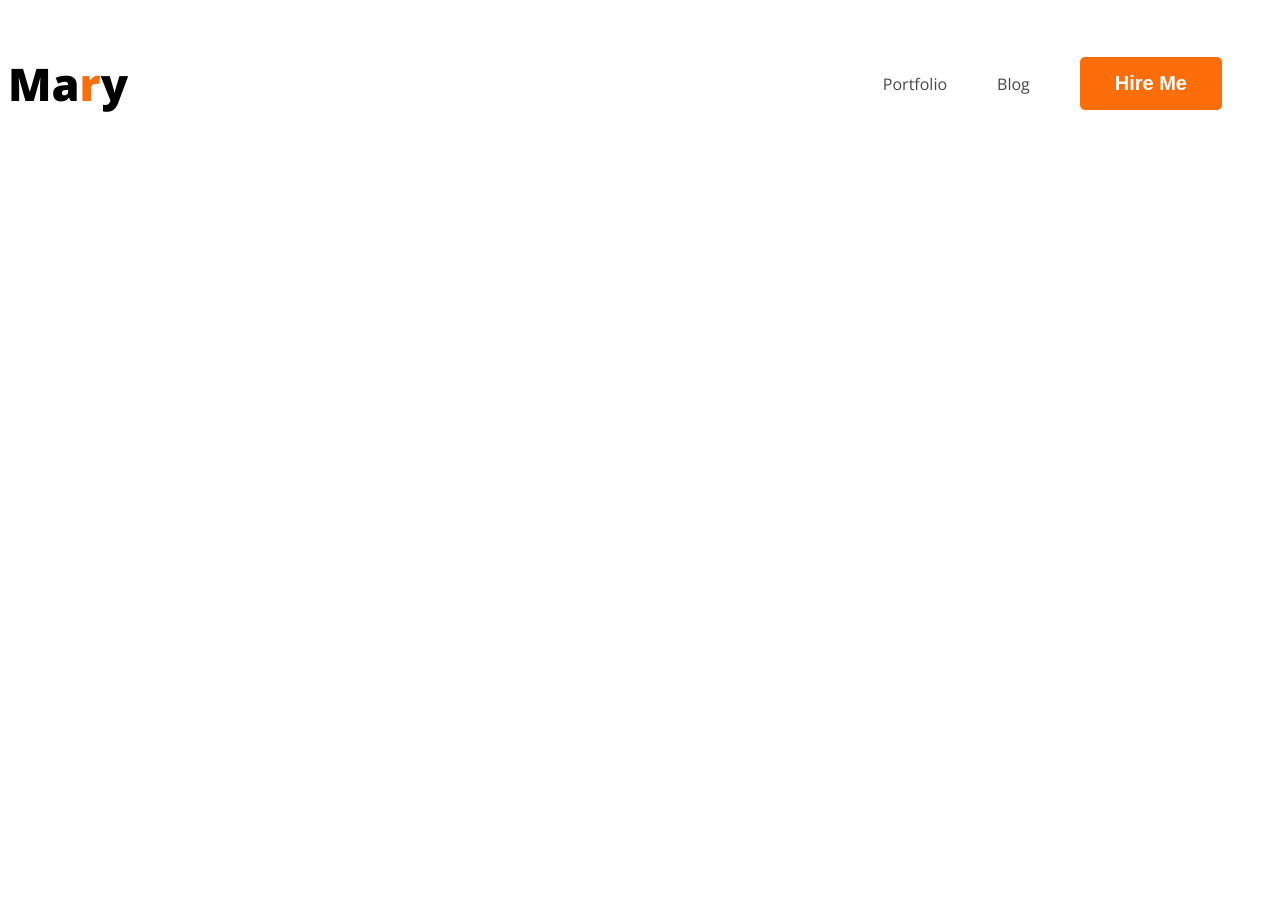
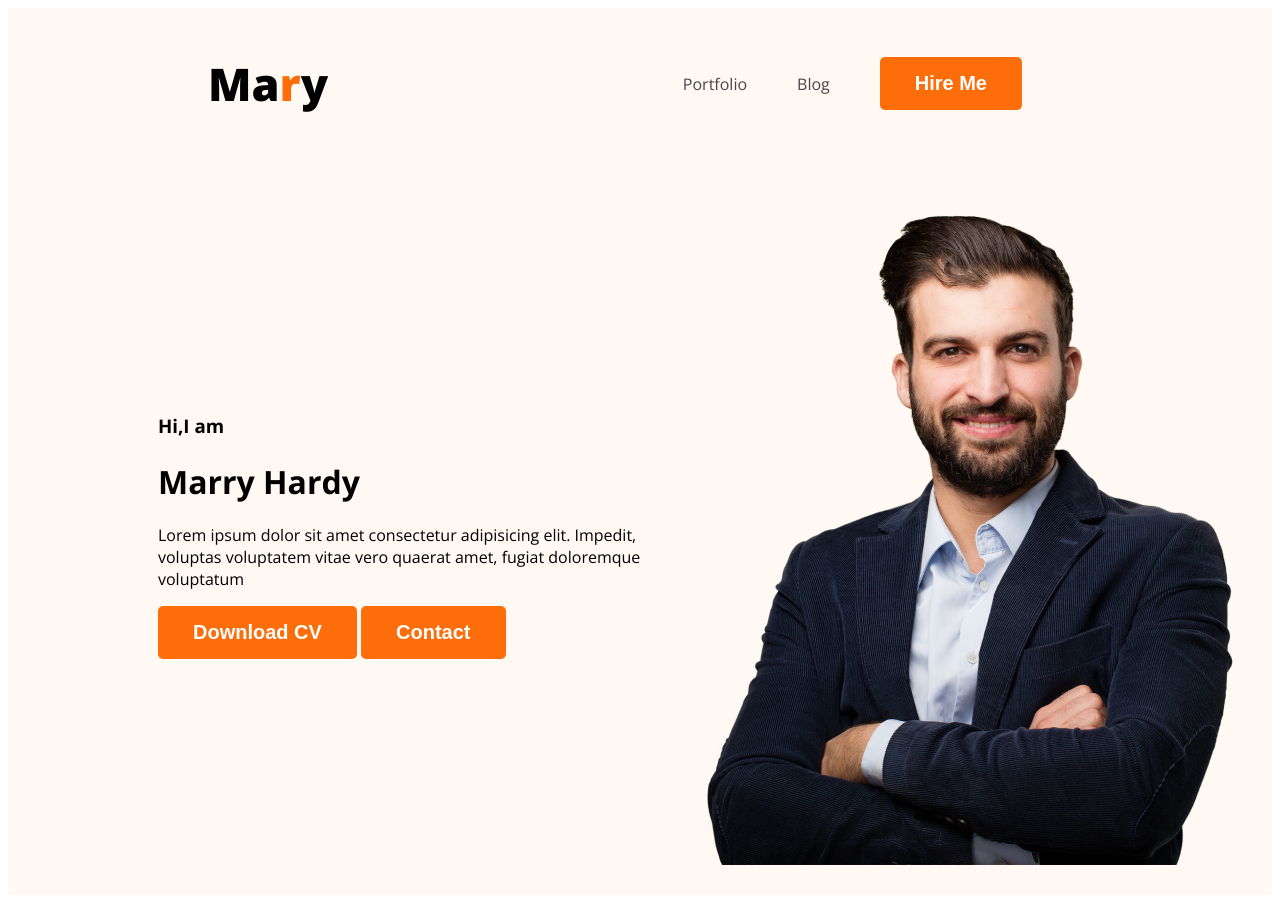
Before and after one commit to Aniruddah-Biswas/web-developer-Portfolio, a plain HTML site: page index.html in a window 1280 px wide. Before the commit the page ends 800 px from the top, so only its background shows below. Drawn offline with nearby package versions, Linux system fonts and the light colour scheme.

Commit message:
profile picture added

```diff
--- a/index.html
+++ b/index.html
@@ -14,7 +14,7 @@
     <link rel="stylesheet" href="styles/portfolio.css" />
   </head>
   <body>
-    <header>
+    <header class="header">
       <nav>
         <h3 class="nav_titel">Ma<span class="text_primary">r</span>y</h3>
         <ul>
@@ -23,6 +23,20 @@
           <li><button class="btn_primary">Hire Me</button></li>
         </ul>
       </nav>
+      <div class="banner">
+        <div>
+          <h3 class="banner_greeting">Hi,I am</h3>
+          <h1 class="banner_titel">Marry Hardy</h1>
+          <p>
+            Lorem ipsum dolor sit amet consectetur adipisicing elit. Impedit,
+            voluptas voluptatem vitae vero quaerat amet, fugiat doloremque
+            voluptatum
+          </p>
+          <button class="btn_primary">Download CV</button>
+          <button class="btn_primary">Contact</button>
+        </div>
+        <img class="profile_picture"  src="images/hardy.png" alt="">
+      </div>
     </header>
     <main></main>
     <footer></footer>
--- a/styles/portfolio.css
+++ b/styles/portfolio.css
@@ -28,6 +28,7 @@ nav{
     display: flex;
     justify-content: space-between;
     align-items: center;
+    margin: 0 200px;
 }
 
 .nav_titel{
@@ -50,3 +51,15 @@ nav a{
     text-decoration: none;
     color: #474747;
 }
+/* header related styles */
+.header{
+    background-color:#fff8f3 ;
+}
+.banner{
+  padding: 30px 30px 30px 150px ;
+  display:flex;
+  align-items: center;
+}
+.banner.profile_picture{
+ width: 500px;
+}
```
